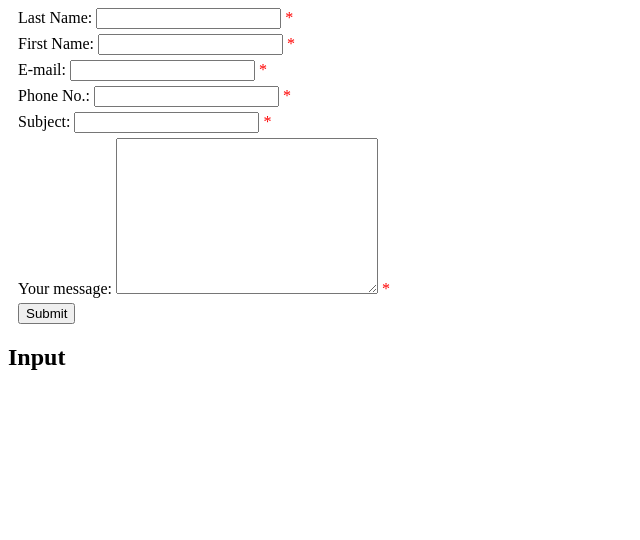
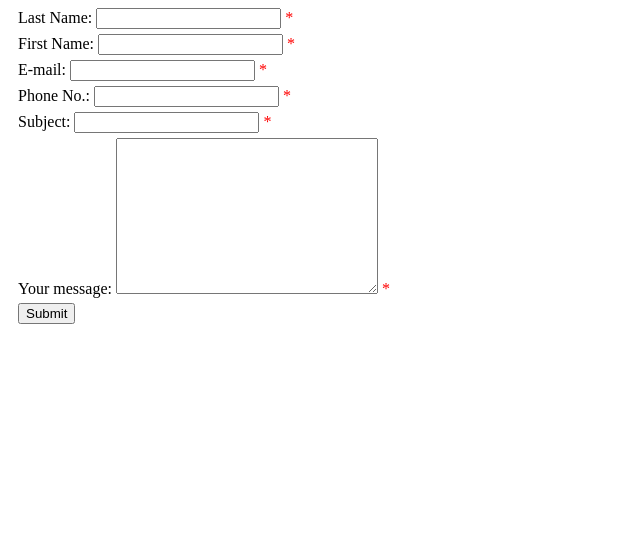
Before and after one commit to AgnijaIlzena/Forms-validation, a PHP site: page / in a window 1280 px wide. Shown: the top 540 px of the page, without its empty margins (0-640 px from the left). Run offline with PHP 8.4, Linux system fonts and the light colour scheme.

Commit message:
changing details on index.php

```diff
--- a/index.php
+++ b/index.php
@@ -66,7 +66,5 @@
 
 </form>
 
-<h2> Input</h2>
-
 </body>
 </html>
```
